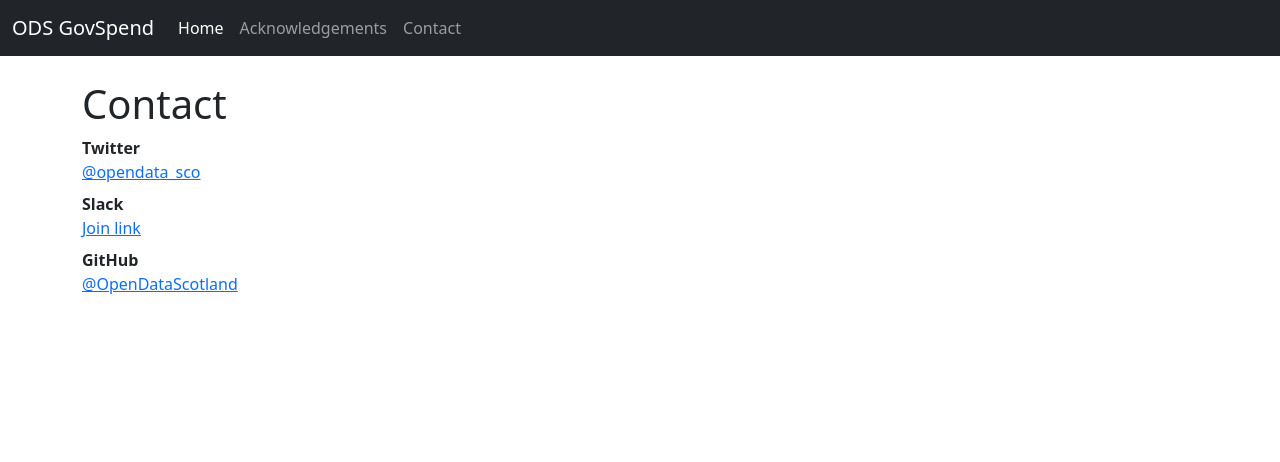
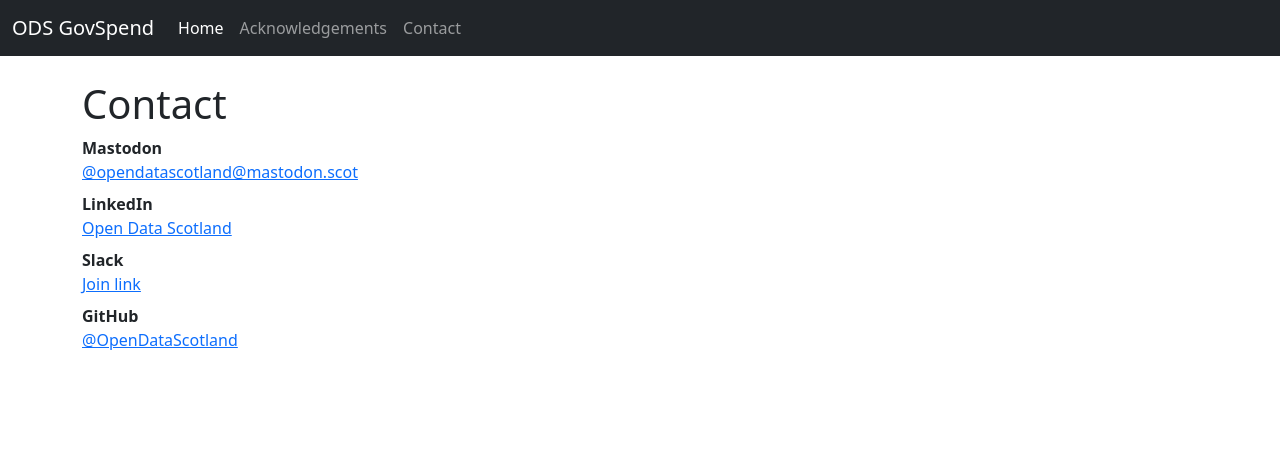
Before and after one commit to OpenDataScotland/govspend.opendata.scot, an Eleventy site: page contact.html in a window 1280 px wide. Shown: the top 462 px of the page. Built offline with nearby package versions, Linux system fonts and the light colour scheme; Eleventy itself is replaced by a stand-in of ours; files that its build step writes are made by us from their sources; files whose address does not match are found by name.

Commit message:
chore: Contact updates

```diff
--- a/contact.html
+++ b/contact.html
@@ -7,9 +7,13 @@ description: "Contact details for ODS GovSpend"
 <h1>{{title}}</h1>
 
 <dl>
-    <dt>Twitter</dt>
+    <dt>Mastodon</dt>
     <dd>
-        <a href="https://twitter.com/opendata_sco" target="_blank">@opendata_sco</a>
+        <a href="https://mastodon.scot/@opendatascotland" target="_blank">@opendatascotland@mastodon.scot</a>
+    </dd>
+    <dt>LinkedIn</dt>
+    <dd>
+        <a href="https://www.linkedin.com/company/opendatascotland/" target="_blank">Open Data Scotland</a>
     </dd>
     <dt>Slack</dt>
     <dd>
```
